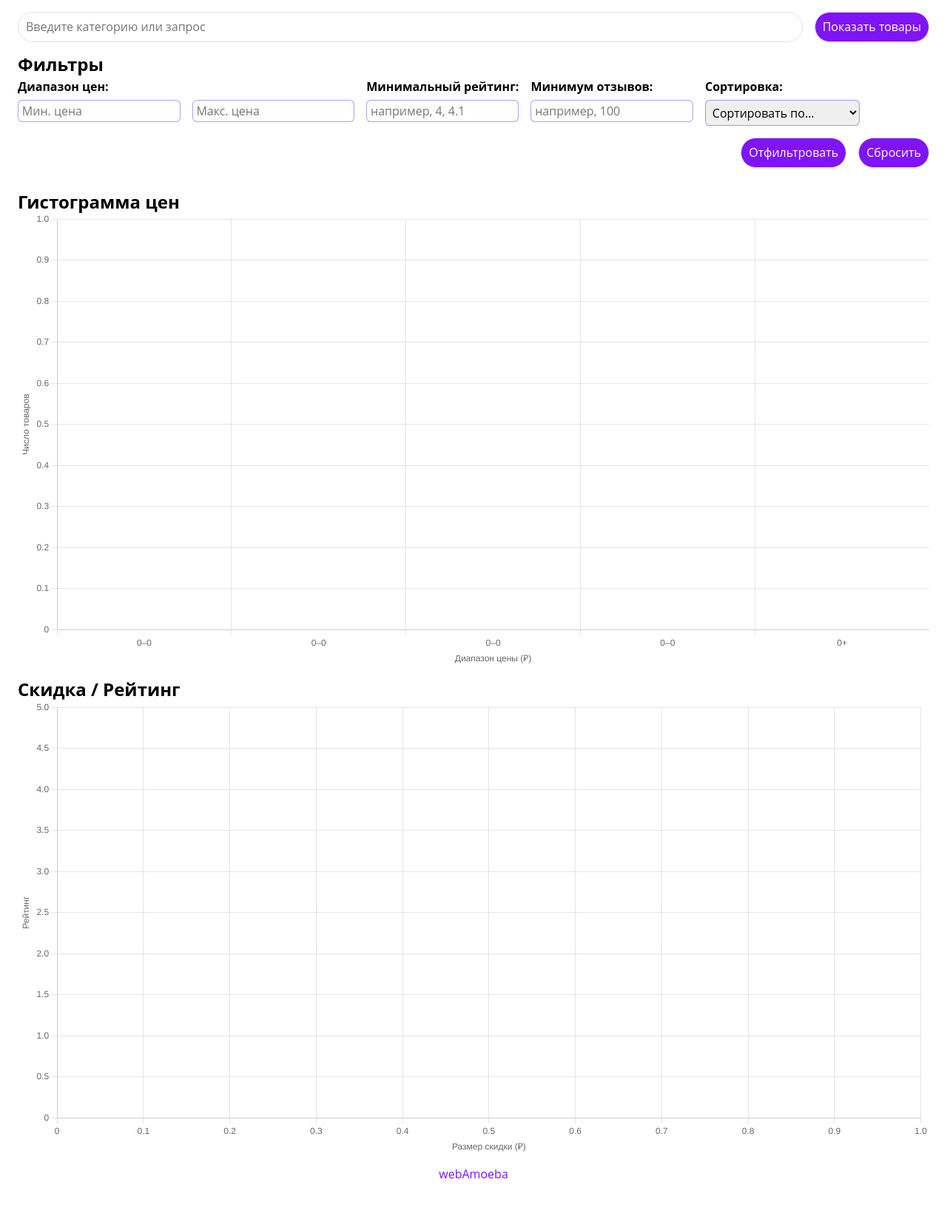
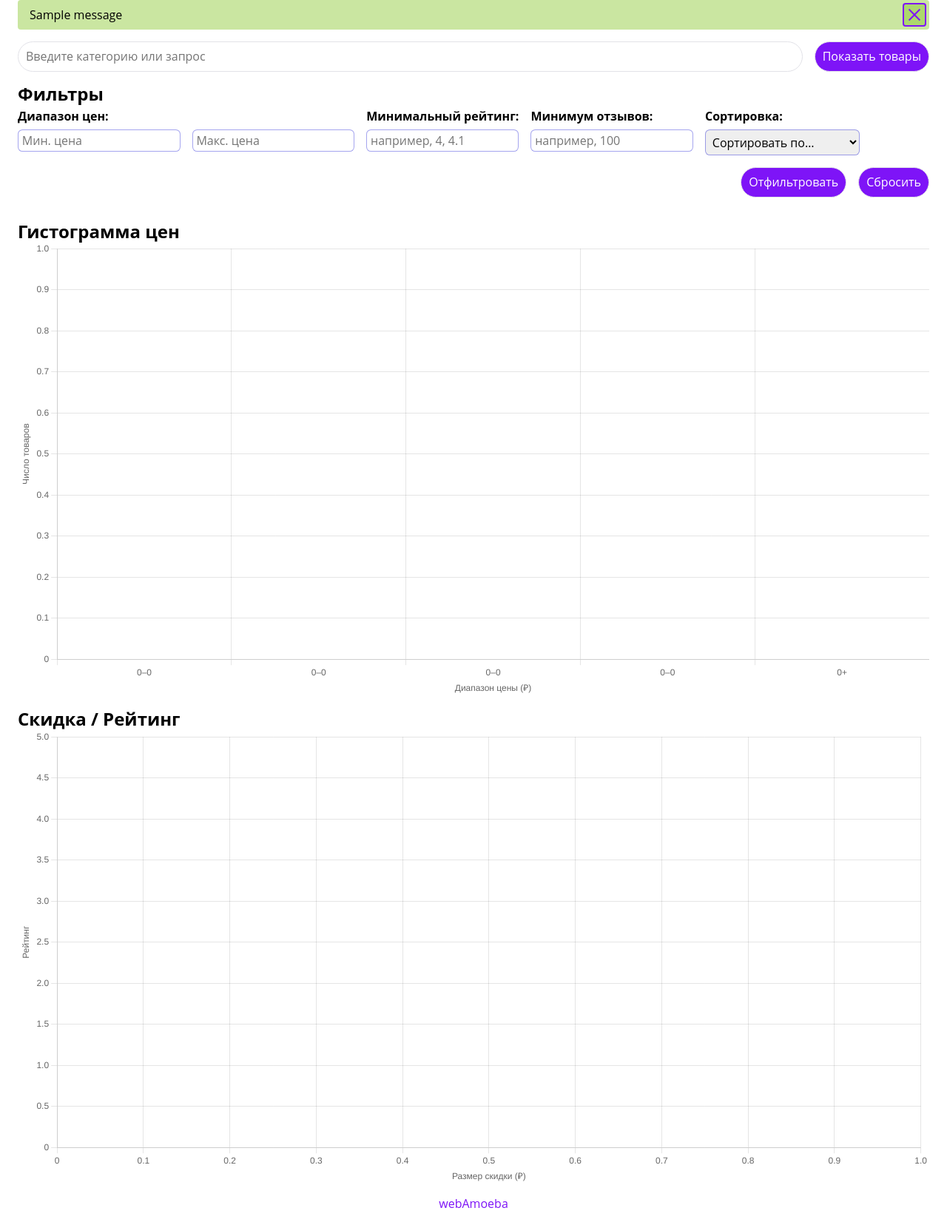
Before and after one commit to webAmoeba/wildberries-parser, a Django app: page / in a window 1280 px wide. Shown: the part 50-1702 px from the top of the page at 74% size. Before the commit the page ends 1643 px from the top, so only its background shows below. Run offline with Django 5.2, Linux system fonts and the light colour scheme; tables that the repository leaves empty hold one stand-in row (values such as "Sample post"); one stand-in notice (Sample message) is shown.

Commit message:
feat: enhance alert system and improve product saving functionality
feat: add new CSS variables for light green shades
fix: update button styles for better appearance and usability
refactor: streamline product saving logic and error handling in save_products view
chore: import alert CSS in main stylesheet

```diff
--- /dev/null
+++ b/w_parser/static/css/dev/blocks/alert.css
@@ -0,0 +1,50 @@
+.alert {
+
+
+    button {
+        position: relative;
+        width: 2rem;
+        height: 2rem;
+        flex-shrink: 0;
+        align-self: start;
+        background-color: var(--light-green);
+        border-radius: 0.25rem;
+        border: 0.0625rem solid var(--gray);
+        transition: background-color 0.3s ease;
+
+        &:hover {
+            background-color: var(--green);
+        }
+
+        &:focus {
+            outline: 0.125rem var(--purple) solid;
+            outline-offset: -0.125rem;
+        }
+
+        &::before,
+        &::after {
+            position: absolute;
+            content: "";
+            display: block;
+            width: 0.125rem;
+            height: 70%;
+            top: 50%;
+            left: 50%;
+            transform: translate(-50%, -50%) rotate(45deg);
+            background-color: var(--purple);
+        }
+
+        &::after {
+            transform: translate(-50%, -50%) rotate(-45deg);
+        }
+    }
+}
+
+.alert__wrapper {
+    display: flex;
+    justify-content: space-between;
+    align-items: center;
+    padding: 0.25rem 0.25rem 0.25rem 1rem;
+    background-color: var(--light-green);
+    border-radius: 0.25rem;
+}
--- a/w_parser/static/css/dev/global/reboot.css
+++ b/w_parser/static/css/dev/global/reboot.css
@@ -127,4 +127,9 @@
 [type="reset"],
 [type="submit"] {
     appearance: none;
+    border: 0;
+    padding: 0;
+    background: none;
+    border: none;
+    cursor: pointer;
 }
--- a/w_parser/static/css/dev/global/variables.css
+++ b/w_parser/static/css/dev/global/variables.css
@@ -6,4 +6,6 @@
     --purple: #7E14F7;
     --gray: #e2e2e8;
     --blueshift: #0e0ed45f;
+    --light-green: rgba(136, 198, 44, 0.444);
+    --green: rgba(136, 198, 44, 1);
 }
--- a/w_parser/static/css/dev/main.css
+++ b/w_parser/static/css/dev/main.css
@@ -16,3 +16,4 @@
 @import "blocks/filter.css";
 @import "blocks/sorting.css";
 @import "blocks/output.css";
+@import "blocks/alert.css";
--- a/w_parser/templates/base.html
+++ b/w_parser/templates/base.html
@@ -25,6 +25,19 @@
                 </div>
             </header>
             <main>
+                {% if messages %}
+                    {% for message in messages %}
+                        <div class="alert" role="alert">
+                            <div class="container">
+                                <div class="alert__wrapper">
+                                    <p>{{ message }}</p>
+                                    <button type="button" data-bs-dismiss="alert" aria-label="Закрыть" autofocus></button>
+                                </div>
+                            </div>
+                        </div>
+                    {% endfor %}
+                {% endif %}
+
                 {% block content %}{% endblock %}
             </main>
             <footer class="section section--full-padding">
@@ -42,51 +55,49 @@
             if (!btn) return;
 
             btn.addEventListener("click", () => {
-                    const rows = document.querySelectorAll("tbody tr");
-                    const products = Array.from(rows).map(row => {
+                const products = Array.from(document.querySelectorAll("tbody tr"))
+                .map(row => {
                     const cells = row.querySelectorAll("td");
-                        const wbId = parseInt(row.dataset.wbId, 10);
-                        if (isNaN(wbId)) {
-                            console.error(`Invalid wb_id for row: ${cells[0].innerText.trim()}`);
-                            return null;
-                        }
+                    const wbId  = parseInt(row.dataset.wbId, 10);
+                    if (isNaN(wbId)) return null;
                     return {
-                            wb_id: wbId,
-                            name: cells[0].innerText.trim(),
-                            price: parseInt(cells[1].innerText.replace(/\D/g, "")) || 0,
+                    wb_id:          wbId,
+                    name:           cells[0].innerText.trim(),
+                    price:          parseInt(cells[1].innerText.replace(/\D/g, "")) || 0,
                     discount_price: parseInt(cells[2].innerText.replace(/\D/g, "")) || 0,
-                            rating: row.dataset.rating
-                                ? parseFloat(row.dataset.rating.replace(',', '.'))
+                    rating:         row.dataset.rating
+                                    ? parseFloat(row.dataset.rating.replace(",", "."))
                                     : null,
-                            reviews: parseInt(cells[4].innerText.replace(/\D/g, "")) || 0,
+                    reviews:        parseInt(cells[4].innerText.replace(/\D/g, "")) || 0,
                     };
-                    }).filter(product => product !== null);
+                })
+                .filter(p => p !== null);
 
                 const query = "{{ query|escapejs }}";
-                    console.log("Saving products:", products, "Query:", query);
 
                 fetch("{% url 'save_products' %}", {
-                        method: "POST",
+                method:  "POST",
                 headers: {
                     "Content-Type": "application/json",
-                            "X-CSRFToken": "{{ csrf_token }}",
+                    "X-CSRFToken":  "{{ csrf_token }}",
                 },
                 body: JSON.stringify({ query, products }),
                 })
-                    .then(res => res.json())
+                .then(resp => resp.json())
                 .then(data => {
                 if (data.success) {
-                            alert("✔️ Поиск успешно сохранен в базе.");
+                    window.location = data.redirect;
                 } else {
-                            alert("❌ Ошибка при сохранении: " + data.error);
+                    alert("Ошибка: " + data.error);
                 }
                 })
                 .catch(err => {
-                        alert("❌ Сбой сети или сервера: " + err);
+                alert("Сбой сети или сервера: " + err);
                 });
             });
             });
         </script>
+
 
         <script src="https://cdn.jsdelivr.net/npm/chart.js"></script>
 
@@ -207,5 +218,16 @@
                 'input[name="min_rating"], input[name="min_reviews"], select[name="sort_by"]'
             ).forEach(el => el.addEventListener("change", refreshDiscountChart));
         </script>
+
+        <script>
+            document.addEventListener('click', function(e) {
+            if (e.target.matches('button[data-bs-dismiss="alert"]')) {
+                const alertEl = e.target.closest('.alert');
+                if (alertEl) {
+                    alertEl.remove();
+                }
+            }
+            });
+        </script>
     </body>
 </html>
--- a/w_parser/views.py
+++ b/w_parser/views.py
@@ -1,7 +1,10 @@
 import json
 
-from django.http import JsonResponse
+from django.contrib import messages
+from django.http import HttpResponseNotAllowed, JsonResponse
 from django.shortcuts import get_object_or_404, render
+from django.urls import reverse
+from django.utils.html import format_html
 from django.views.decorators.csrf import csrf_exempt
 
 from w_parser.models import Product, Search, SearchProduct
@@ -129,60 +132,63 @@
 
 @csrf_exempt
 def save_products(request):
-    if request.method == "POST":
-        try:
-            data = json.loads(request.body)
-            query = data.get("query", "").strip()
-            products = data.get("products", [])
+    if request.method != "POST":
+        return HttpResponseNotAllowed(["POST"])
 
-            if not query:
+    try:
+        payload = json.loads(request.body)
+        query = payload.get("query", "").strip()
+        items = payload.get("products", [])
+
+        if not query:
+            return JsonResponse(
+                {"success": False, "error": "Не указан запрос"}, status=400
+            )
+        if not items:
+            return JsonResponse(
+                {"success": False, "error": "Нет товаров для сохранения"},
+                status=400,
+            )
+
+        search = Search.objects.create(name=query)
+
+        for item in items:
+            wb_id = item.get("wb_id")
+            if not isinstance(wb_id, int):
                 return JsonResponse(
-                    {"success": False, "error": "Query is required"}, status=400
-                )
-            if not products:
-                return JsonResponse(
-                    {"success": False, "error": "No products provided"},
+                    {
+                        "success": False,
+                        "error": f'Неверный wb_id для \
+                            "{item.get("name", "?")}"',
+                    },
                     status=400,
                 )
 
-            search = Search.objects.create(name=query)
+            product, _ = Product.objects.get_or_create(
+                wb_id=wb_id,
+                defaults={
+                    "name": item["name"],
+                    "price": item["price"],
+                    "discount_price": item["discount_price"],
+                    "rating": item.get("rating"),
+                    "reviews": item.get("reviews", 0),
+                },
+            )
+            SearchProduct.objects.get_or_create(search=search, product=product)
 
-            for item in products:
-                if not item.get("wb_id") or not isinstance(
-                    item.get("wb_id"), int
-                ):
-                    return JsonResponse(
-                        {
-                            "success": False,
-                            "error": f"Invalid or missing wb_id for item \
-                                {item.get('name', 'Unknown')}",
-                        },
-                        status=400,
-                    )
+        messages.success(
+            request, format_html("Поиск <b>{}</b> успешно сохранён.", query)
+        )
 
-                product, _ = Product.objects.get_or_create(
-                    wb_id=item["wb_id"],
-                    defaults={
-                        "name": item["name"],
-                        "price": item["price"],
-                        "discount_price": item["discount_price"],
-                        "rating": item.get("rating"),
-                        "reviews": item.get("reviews", 0),
-                    },
-                )
+        return JsonResponse(
+            {
+                "success": True,
+                "redirect": reverse("search_products", args=[search.id]),
+            }
+        )
 
-                SearchProduct.objects.get_or_create(
-                    search=search, product=product
-                )
-
-            print(
-                f"Saved search: id={search.id}, name={query}, \
-                    products={len(products)}"
-            )
-            return JsonResponse({"success": True})
-        except Exception as e:
-            return JsonResponse({"success": False, "error": str(e)}, status=400)
-    return JsonResponse({"detail": "Method not allowed"}, status=405)
+    except Exception as e:
+        return JsonResponse({"success": False, "error": str(e)}, status=400)
 
 
 def saved_searchs(request):
```
Lines whose indentation alone changed are shown as unchanged.
